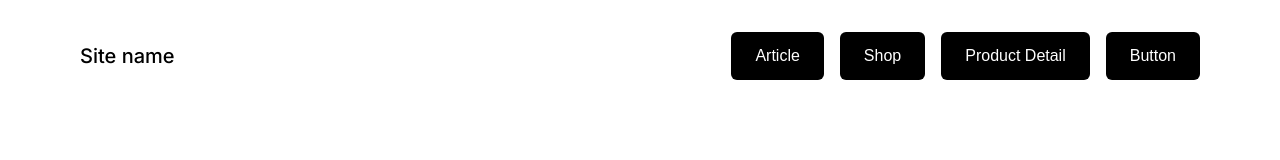
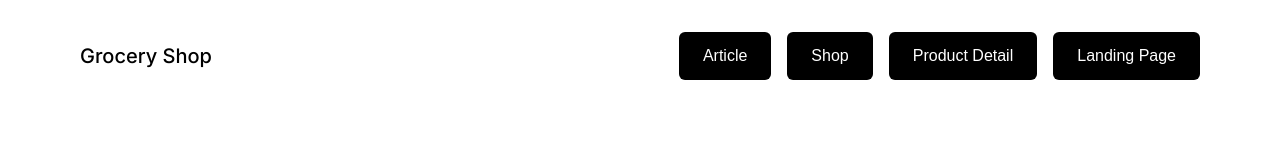
Before and after one commit to Aniltmg463/type-app, a Next.js app: page / in a window 1280 px wide. Shown: the top 160 px of the page. Built offline with nearby package versions, Linux system fonts and the light colour scheme.

Commit message:
refactor siteName in Footer, Header, and mock data files to "Grocery Shop"; update button text in LandingPage for clarity

```diff
--- a/app/components/Footer.tsx
+++ b/app/components/Footer.tsx
@@ -17,7 +17,7 @@ const iconComponents = {
   instagram: InstagramIcon,
 };
 
-export default function Footer({ siteName = "Site name", navigationLinks, socialIcons }: FooterProps) {
+export default function Footer({ siteName = "Grocery Shop", navigationLinks, socialIcons }: FooterProps) {
   return (
     <footer className="px-5 sm:px-10 lg:px-20 py-12 lg:py-16">
       <div className="border-t border-product-border pt-8 lg:pt-12">
--- a/app/components/Header.tsx
+++ b/app/components/Header.tsx
@@ -18,7 +18,7 @@ const getLinkPath = (linkName: string): string => {
   return linkMap[linkName] || '#';
 };
 
-export default function Header({ siteName = "Site name", navigationLinks }: HeaderProps) {
+export default function Header({ siteName = "Site Grocery Shop", navigationLinks }: HeaderProps) {
   const router = useRouter();
 
   return (
@@ -44,7 +44,7 @@ export default function Header({ siteName = "Site name", navigationLinks }: Head
           onClick={() => router.push('/')}
           className="bg-product-button-bg text-product-button-text px-3 sm:px-4 lg:px-6 py-2 lg:py-3 rounded-md text-xs sm:text-sm lg:text-base font-inter font-medium hover:opacity-90 hover:scale-105 transition-all duration-200 whitespace-nowrap"
         >
-          Button
+          Landing Page
         </button>
       </nav>
     </header>
--- a/app/components/LandingPage.tsx
+++ b/app/components/LandingPage.tsx
@@ -36,7 +36,7 @@ export default function LandingPage({
               onClick={() => router.push('/')}
               className="bg-product-button-bg text-product-button-text px-5 sm:px-6 py-3 sm:py-4 rounded-md text-lg sm:text-xl lg:text-2xl font-inter font-medium hover:opacity-90 hover:scale-105 transition-all duration-200 w-fit"
             >
-              Button
+              Buttonssss
             </button>
           </div>
         </section>
--- a/app/data/articleMockData.ts
+++ b/app/data/articleMockData.ts
@@ -3,7 +3,7 @@ import type { ArticlePageProps } from '../types/article';
 
 export const mockArticlePageProps: ArticlePageProps = {
   header: {
-    siteName: "Site name",
+    siteName: "Grocery Shop",
     navigationLinks: ["Article", "Shop", "Product Detail"]
   },
   article: {
--- a/app/data/landingV2MockData.ts
+++ b/app/data/landingV2MockData.ts
@@ -2,7 +2,7 @@ import type { LandingPageV2Props } from '../types/landing';
 
 export const mockLandingV2Data: LandingPageV2Props = {
   header: {
-    siteName: "Site name",
+    siteName: "Grocery Shop",
     navigationLinks: ["Article", "Shop", "Product Detail"]
   },
   hero: {
@@ -107,7 +107,7 @@ export const mockLandingV2Data: LandingPageV2Props = {
     ]
   },
   footer: {
-    siteName: "Site name",
+    siteName: "Grocery Shop",
     navigationLinks: [
       {
         topic: "Topic",
--- a/app/data/shopMockData.ts
+++ b/app/data/shopMockData.ts
@@ -3,7 +3,7 @@ import type { ShopPageProps } from '../types/shop';
 
 export const mockShopPageProps: ShopPageProps = {
   header: {
-    siteName: "Site name",
+    siteName: "Grocery Shop",
     navigationLinks: ["Article", "Shop", "Product Detail"]
   },
   hero: {
```
